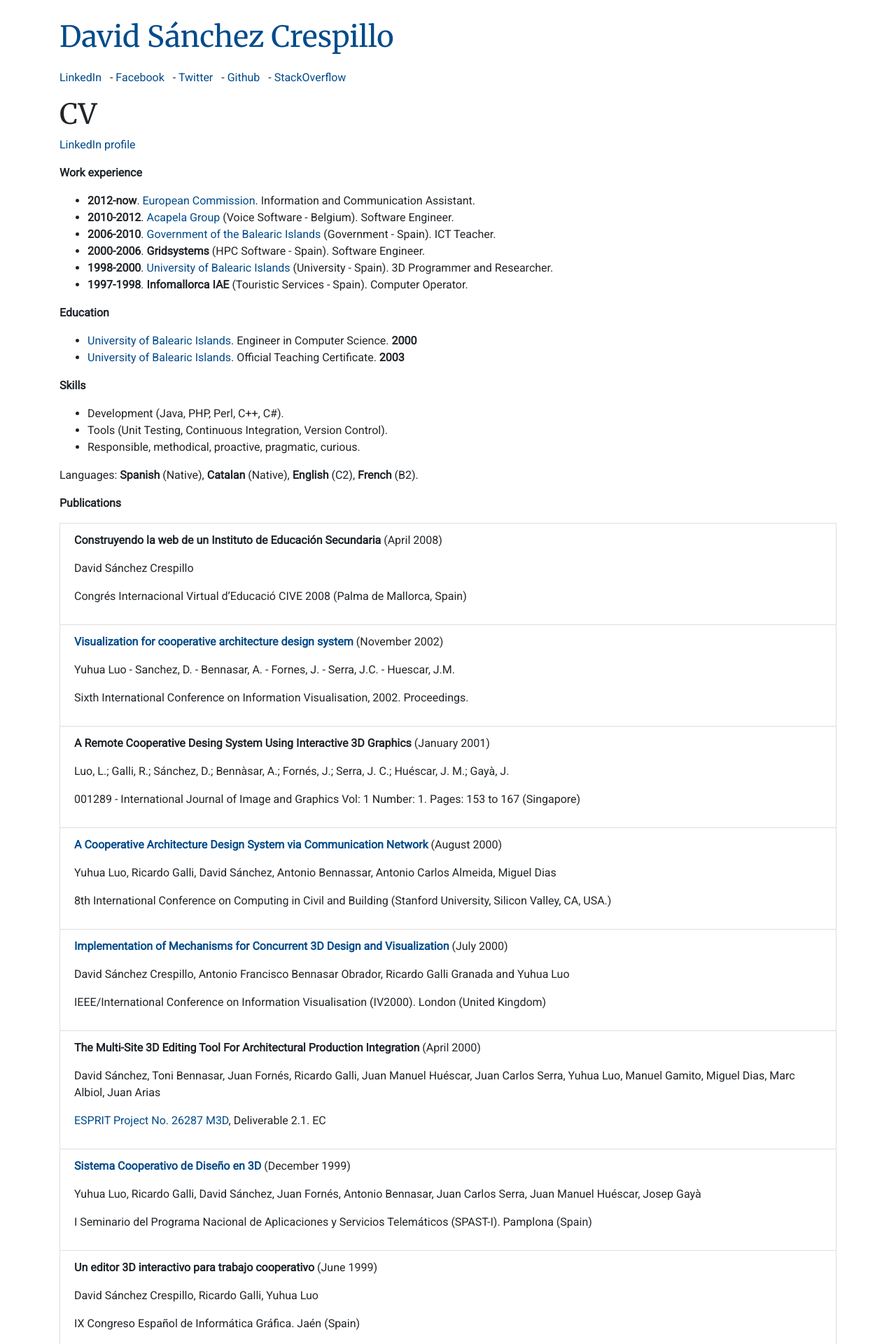
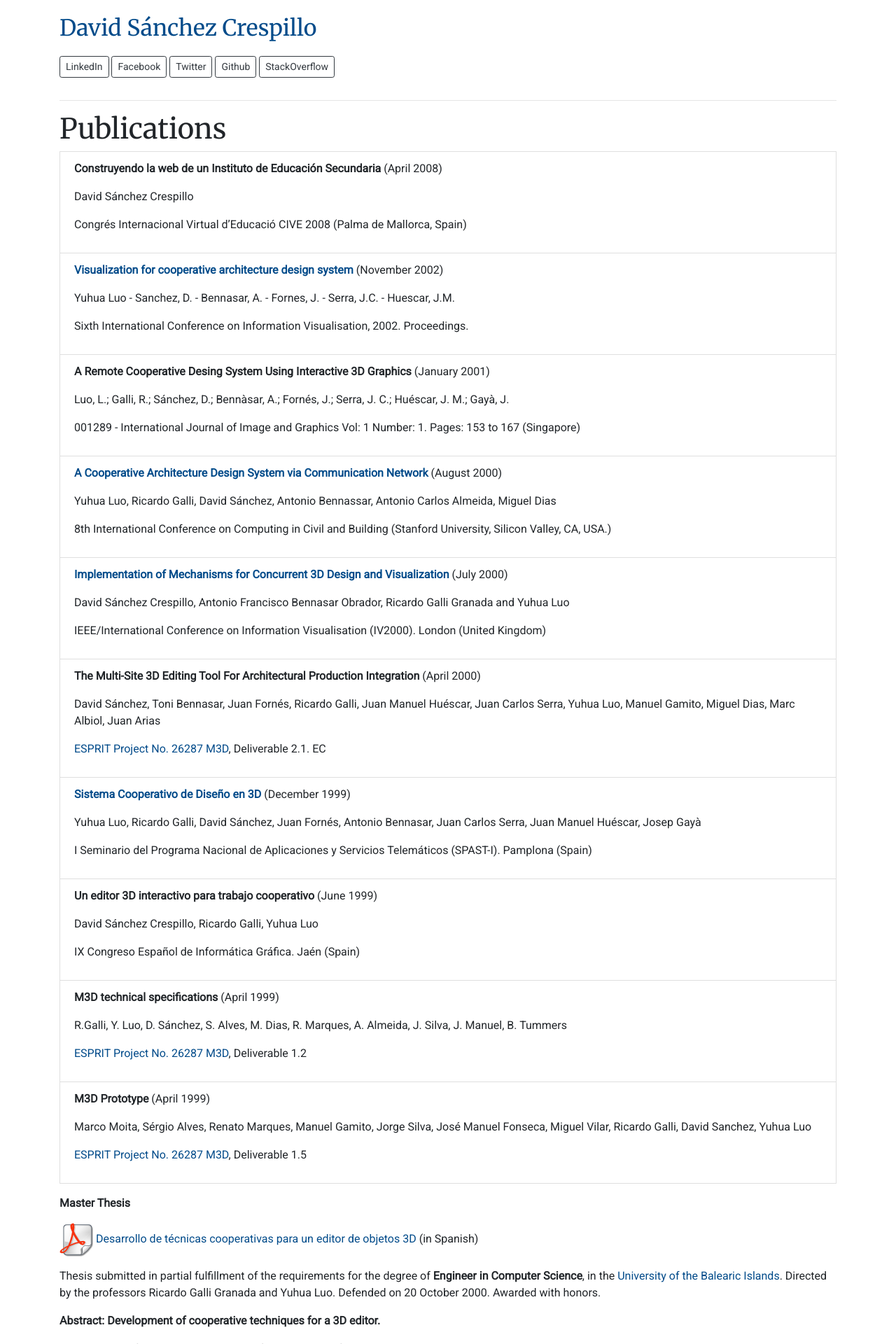
Before and after one commit to davidsanchezcrespillo/dscwebpage_jekyll, a Jekyll site: the page built from publications.md, in a window 1280 px wide. Shown: the top 1920 px of the page at 70% size. Built offline with Jekyll 4.4.1, drawn with Linux system fonts in a browser that asks for light colours.

Commit message:
Improvements to the structure, plus some fixes in URLs

```diff
--- a/_includes/footer_links.html
+++ b/_includes/footer_links.html
@@ -1,7 +1,7 @@
 <ul class="list-inline">
 {% for social_item in site.footer %}
-<li class="list-inline-item">
-<a href="{{ social_item.url }}" title="{{ social_item.title }}">
+<li class="list-inline-item mr-0">
+<a href="{{ social_item.url }}" title="{{ social_item.title }}" class="btn btn-outline-secondary btn-sm">
   {{ social_item.title }}
 </a>
 </li>
--- a/_includes/social_links.html
+++ b/_includes/social_links.html
@@ -1,10 +1,10 @@
 <ul class="main-menu list-inline">
 {% for social_item in site.social %}
-<li class="list-inline-item">
+<li class="list-inline-item mr-0">
 {% if social_item.url contains 'http' %}
-<a href="{{ social_item.url }}" title="{{ social_item.title }}">
+<a href="{{ social_item.url }}" title="{{ social_item.title }}" class="btn btn-outline-dark btn-sm">
 {% else %}
-<a href="{{ social_item.url | prepend:site.baseurl }}" title="{{ social_item.title }}">
+<a href="{{ social_item.url | prepend:site.baseurl }}" title="{{ social_item.title }}" class="btn btn-outline-dark btn-sm">
 {% endif %}
 {{ social_item.title }}
 </a>
--- a/_layouts/default.html
+++ b/_layouts/default.html
@@ -36,12 +36,14 @@
           </div>
         </div>
       </div>
+      <hr>
       <div role="main">
         {% if page.title %}
         <h1>{{ page.title }}</h1>
         {% endif %}
         {{ content }}
       </div>
+      <hr>
       <div class="row top-space">
         <div class="col-md-12">
               {% include footer_links.html %}
--- a/media/css/style.css
+++ b/media/css/style.css
@@ -89,14 +89,14 @@
 }
 
 .header-title {
-    font-size: 2.6em;
+    font-size: 2em;
     vertical-align: top;
     margin-top: 0.5em;
 }
 
 @media (max-width: 767px) {
   .header-title {
-    font-size: 2.2em;
+    font-size: 1.5em;
   }
 }
 
@@ -120,11 +120,11 @@
   padding-left: 0;
 }
 
+/*
 .list-inline-item + .list-inline-item::before {
-  /*border-left: 1px solid currentColor;*/
   content: "-";
 }
-
+*/
 .rounded-box {
   border-radius: 15px;
   border-style: solid;
--- a/cv.md
+++ b/publications.md
@@ -1,33 +1,7 @@
 ---
 layout: default
-title: "CV"
+title: "Publications"
 ---
-
-[LinkedIn profile](https://www.linkedin.com/in/davidsanchezcrespillo)
-
-__Work experience__
-
-  * __2012-now__. [European Commission](https://ec.europa.eu). Information and Communication Assistant.
-  * __2010-2012__. [Acapela Group](https://www.acapela-group.com) (Voice Software - Belgium). Software Engineer.
-  * __2006-2010__. [Government of the Balearic Islands](http://www.caib.es) (Government - Spain). ICT Teacher.
-  * __2000-2006__. __Gridsystems__ (HPC Software - Spain). Software Engineer.
-  * __1998-2000__. [University of Balearic Islands](http://www.uib.es) (University - Spain). 3D Programmer and Researcher.
-  * __1997-1998__. __Infomallorca IAE__ (Touristic Services - Spain). Computer Operator.
-
-__Education__
-
-  * [University of Balearic Islands](http://www.uib.es). Engineer in Computer Science.  __2000__
-  * [University of Balearic Islands](http://www.uib.es). Official Teaching Certificate. __2003__
-
-__Skills__
-
-  * Development (Java, PHP, Perl, C++, C#).
-  * Tools (Unit Testing, Continuous Integration, Version Control).
-  * Responsible, methodical, proactive, pragmatic, curious.
-
-Languages: __Spanish__ (Native), __Catalan__ (Native), __English__ (C2), __French__ (B2).
-
-__Publications__
 
 <div>
 {% include render_publications.html %}
```
Also changed, not shown: index.html (+4 -4 lines).
